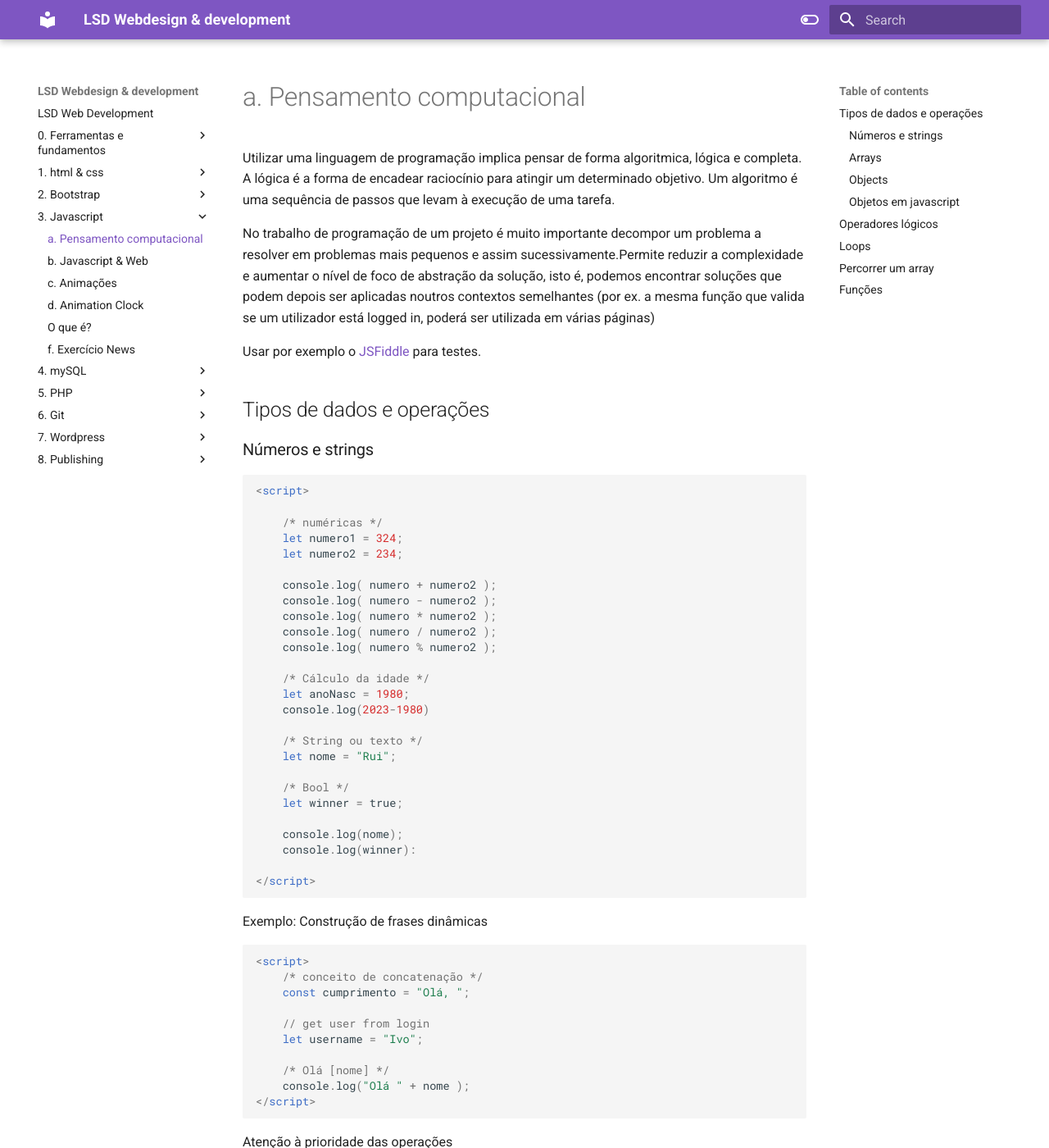
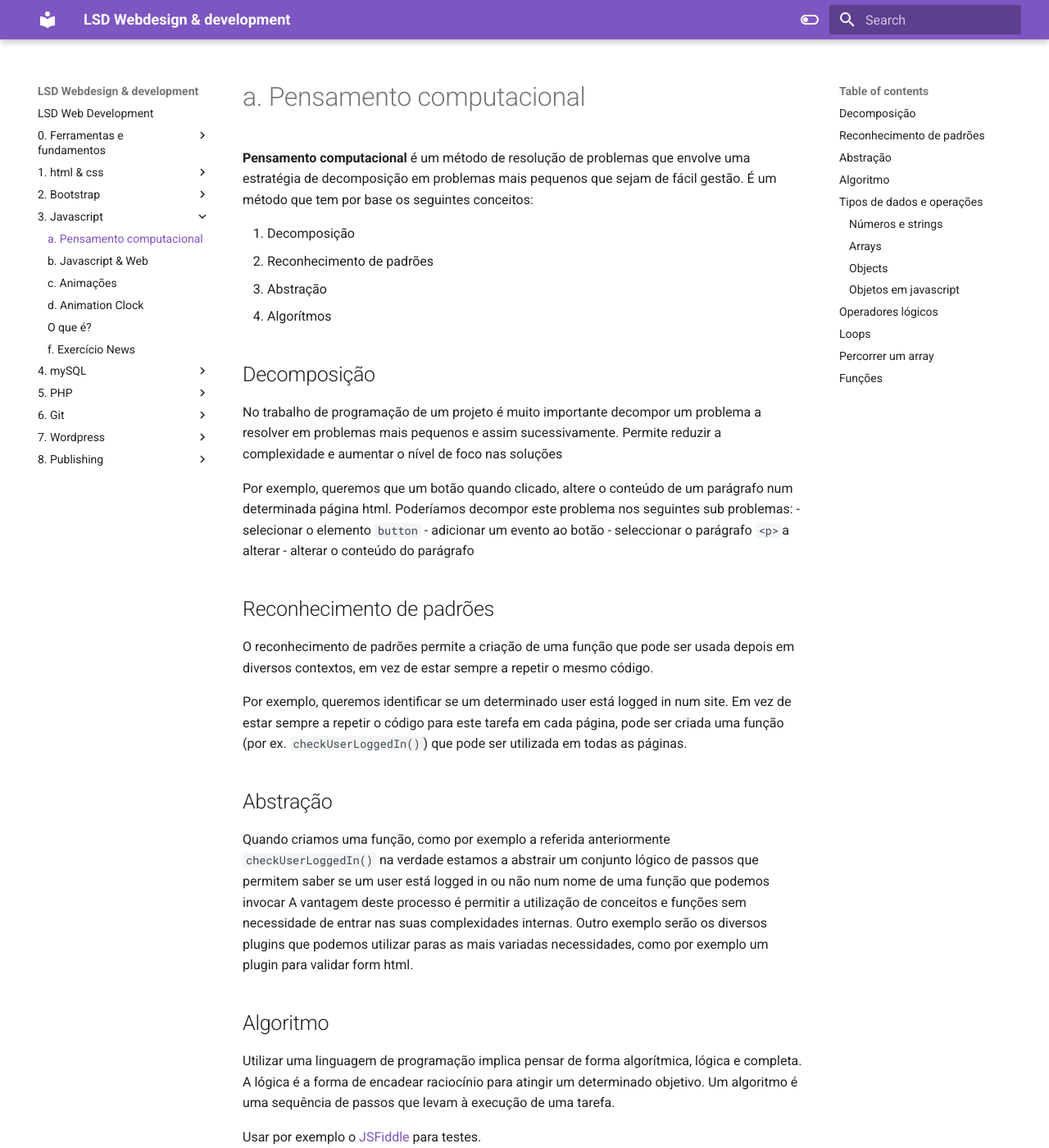
Before and after one commit to hjneves/lsd-docs, an MkDocs documentation site: the page built from docs/3. Javascript/a. Pensamento computacional.md, in a window 1280 px wide and 1400 px high. Shown: the whole window at 82% size. Built offline with MkDocs 1.6.1 and Material for MkDocs 9.7.7, drawn with Linux system fonts in a browser that asks for light colours.

Commit message:
intro sobre pensamento comput

```diff
--- a/docs/3. Javascript/a. Pensamento computacional.md
+++ b/docs/3. Javascript/a. Pensamento computacional.md
@@ -1,7 +1,39 @@
-Utilizar uma linguagem de programação implica pensar de forma algoritmica, lógica e completa. A lógica é a forma de encadear raciocínio para atingir um determinado objetivo.
+**Pensamento computacional** é um método de resolução de problemas que envolve uma estratégia de decomposição em problemas mais pequenos que sejam de fácil gestão.
+É um método que tem por base os seguintes conceitos:
+
+1. Decomposição
+2. Reconhecimento de padrões
+3. Abstração
+4. Algorítmos
+
+## Decomposição
+
+No trabalho de programação de um projeto é muito importante decompor um problema a resolver em problemas mais pequenos e assim sucessivamente. Permite reduzir a complexidade e aumentar o nível de foco nas soluções
+
+Por exemplo, queremos que um botão quando clicado, altere o conteúdo de um parágrafo num determinada página html. Poderíamos decompor este problema nos seguintes sub problemas:
+- selecionar o elemento `button`
+- adicionar um evento ao botão
+- seleccionar o parágrafo `<p>`a alterar
+- alterar  o conteúdo do parágrafo
+
+## Reconhecimento de padrões
+
+O reconhecimento de padrões permite a criação de uma função que pode ser usada depois em diversos contextos, em vez de estar sempre a repetir o mesmo código.
+
+Por exemplo, queremos identificar se um determinado user está logged in num site.
+Em vez de estar sempre a repetir o código para este tarefa em cada página, pode ser criada uma função (por ex.  `checkUserLoggedIn()`) que pode ser utilizada em todas as páginas.
+
+## Abstração
+
+Quando criamos uma função, como por exemplo a referida anteriormente `checkUserLoggedIn()` na verdade estamos a abstrair um conjunto lógico de passos que permitem saber se um user está logged in ou não num nome de uma função que podemos invocar
+A vantagem deste processo é permitir a utilização de conceitos e funções sem necessidade de entrar nas suas complexidades internas.
+Outro exemplo serão os diversos plugins que podemos utilizar paras as mais variadas necessidades, como por exemplo um plugin para validar form html.
+
+## Algoritmo
+
+Utilizar uma linguagem de programação implica pensar de forma algorítmica, lógica e completa. A lógica é a forma de encadear raciocínio para atingir um determinado objetivo.
 Um algoritmo é uma sequência de passos que levam à execução de uma tarefa.
 
-No trabalho de programação de um projeto é muito importante decompor um problema a resolver em problemas mais pequenos e assim sucessivamente.Permite reduzir a complexidade e aumentar o nível de foco de abstração da solução, isto é, podemos encontrar soluções que podem depois ser aplicadas noutros contextos semelhantes (por ex. a mesma função que valida se um utilizador está logged in, poderá ser utilizada em várias páginas)
 
 Usar por exemplo o [JSFiddle](https://jsfiddle.net) para testes.
 
```
